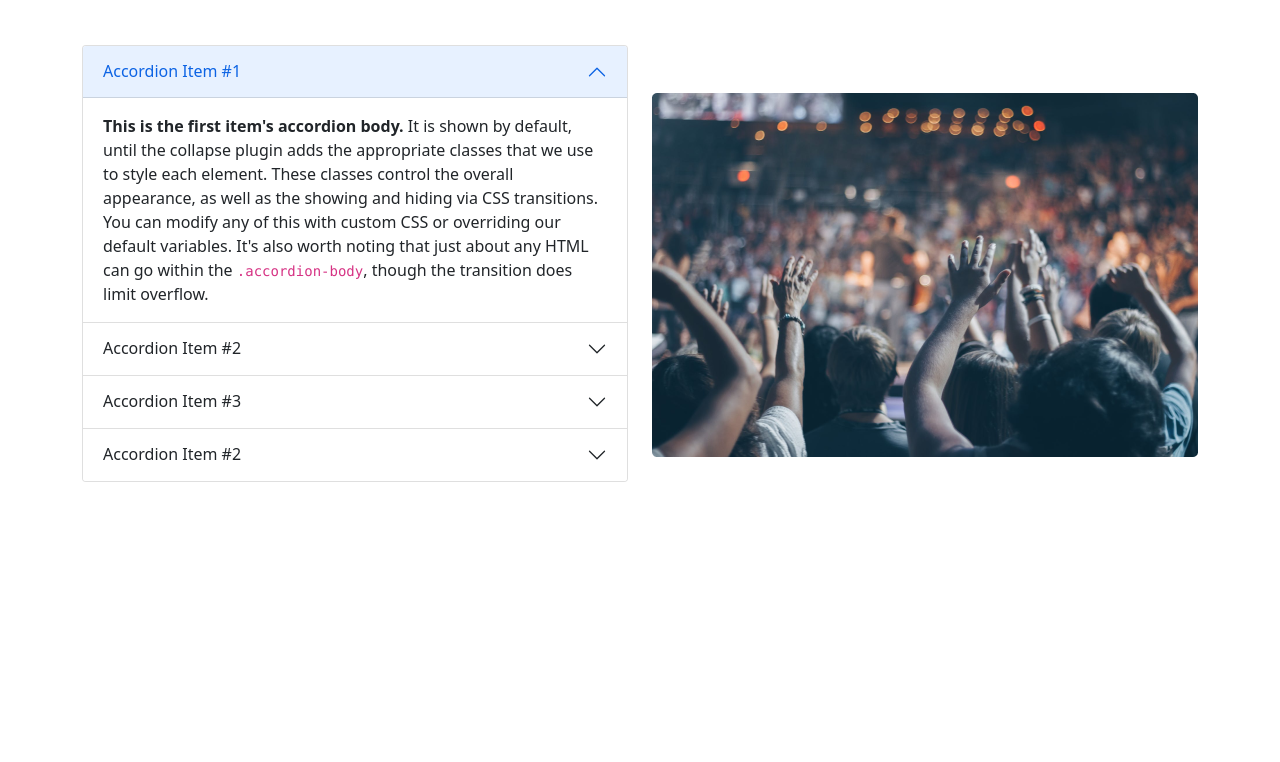
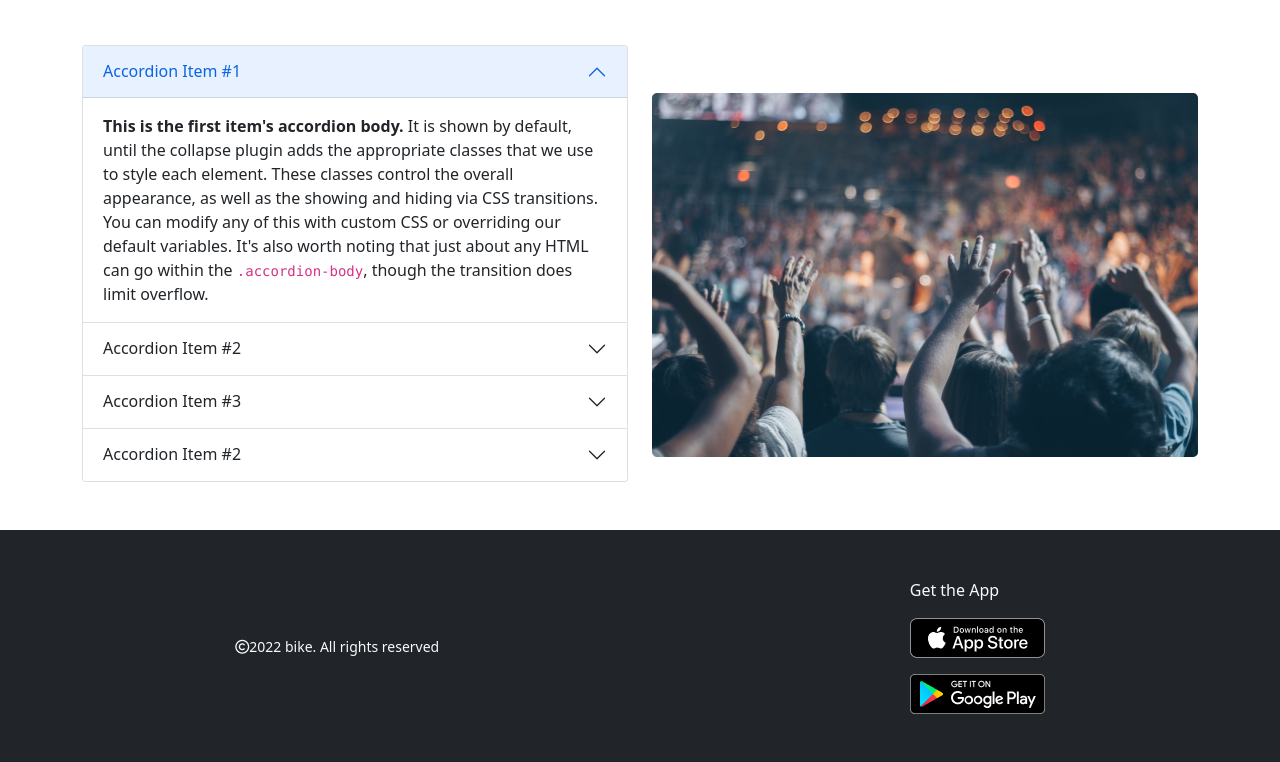
Before and after one commit to sakibit17043/convention-center, a plain HTML site: page index.html in a window 1280 px wide. Shown: the part 1621-2383 px from the top of the page. Before the commit the page ends 2151 px from the top, so only its background shows below. Drawn offline with nearby package versions, Linux system fonts and the light colour scheme.

Commit message:
footer basic completed

```diff
--- a/index.html
+++ b/index.html
@@ -213,6 +213,20 @@
         </section>
 
     </main>
+    <!-- footer start  -->
+    <footer class="bg-dark text-light">
+      <div class="d-flex flex-md-row flex-column align-items-center justify-content-around">
+        <div class="order-1 order-md-0 mb-5 mb-md-0">
+          <small><i class="far fa-copyright"></i>2022 bike. All rights reserved</small>
+        </div>
+        <div class="my-5 order-0 order-md-1">
+          <p>Get the App</p>
+          <div><a href=""><img src="images/App Store Badge.png" alt=""></a></div>
+          <div><a href=""><img class="mt-3" src="images/artwork.png" alt=""></a></div>
+        </div>
+
+      </div>
+    </footer>
     <script src="https://cdn.jsdelivr.net/npm/bootstrap@5.1.3/dist/js/bootstrap.bundle.min.js" integrity="sha384-ka7Sk0Gln4gmtz2MlQnikT1wXgYsOg+OMhuP+IlRH9sENBO0LRn5q+8nbTov4+1p" crossorigin="anonymous"></script>
 </body>
 </html>
```
Also changed, not shown: images/App Store Badge.png (added), images/artwork.png (added).
